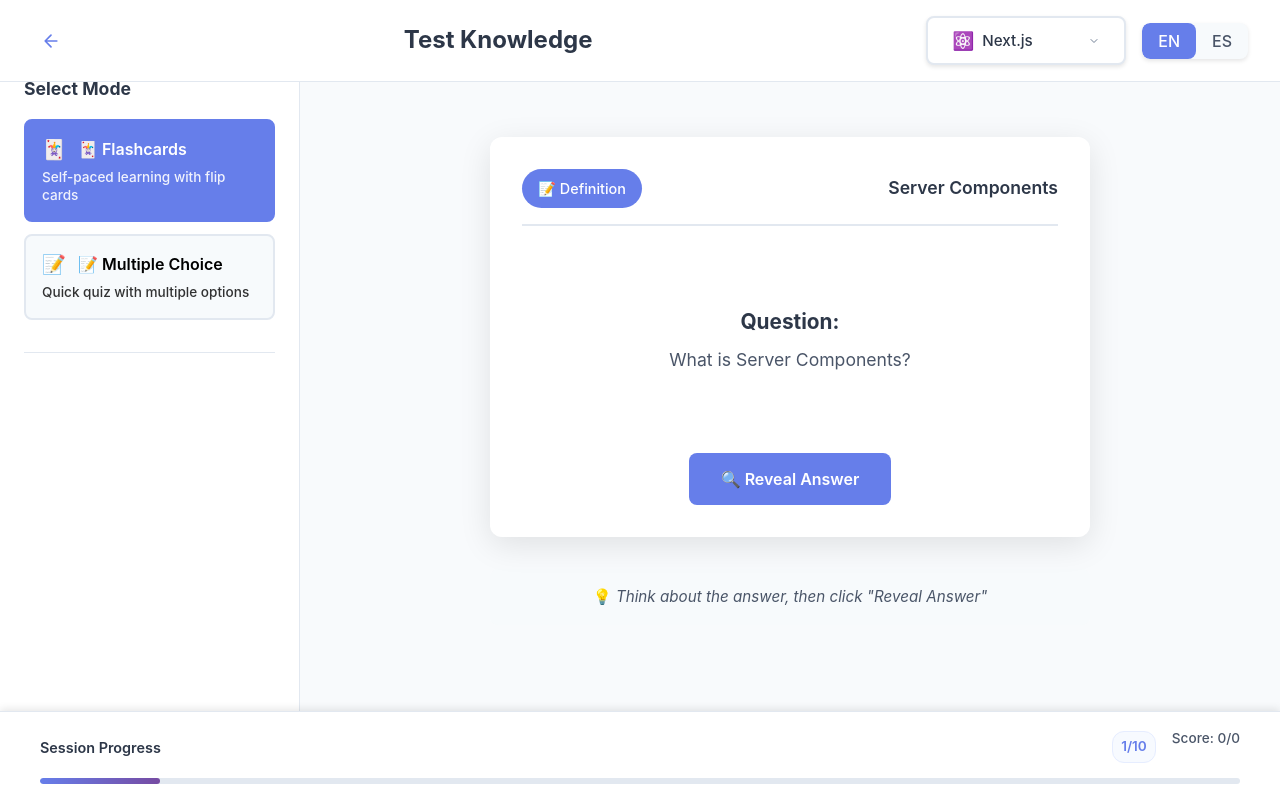
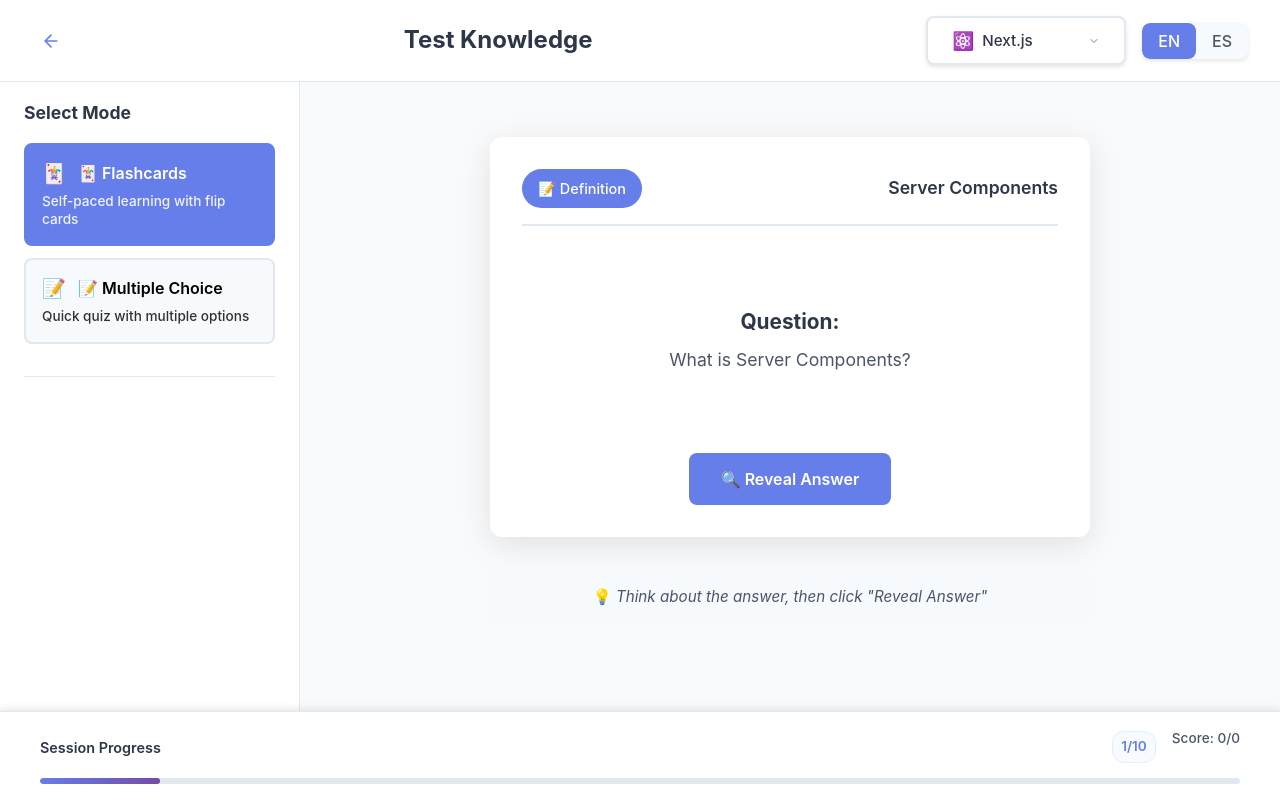
Before and after one commit to silvanatrabalon/learning, a React (Vite) app: page /learning/test-knowledge in a window 1280 px wide. Built offline with nearby package versions, Linux system fonts and the light colour scheme.

Commit message:
fix: mobile

```diff
--- a/src/components/FlashCard.css
+++ b/src/components/FlashCard.css
@@ -262,3 +262,10 @@
     font-size: 0.85rem;
   }
 }
+
+/* iPad specific styling (820x1180) - add more top margin */
+@media (min-width: 769px) and (max-width: 820px) {
+  .flashcard-container {
+    margin-top: 2rem;
+  }
+}
--- a/src/components/ModeSelector.css
+++ b/src/components/ModeSelector.css
@@ -18,6 +18,13 @@
   margin-bottom: 1rem;
   color: #2d3748;
   font-size: 1.1rem;
+}
+
+/* Add more top margin for desktop screens */
+@media (min-width: 821px) {
+  .mode-selector h3 {
+    margin-top: 1.5rem;
+  }
 }
 
 .mode-list {
--- a/src/components/MultipleChoiceCard.css
+++ b/src/components/MultipleChoiceCard.css
@@ -361,3 +361,10 @@
     line-height: 1.25;
   }
 }
+
+/* iPad specific styling (820x1180) - add more top margin */
+@media (min-width: 769px) and (max-width: 820px) {
+  .multiple-choice-container {
+    margin-top: 2rem;
+  }
+}
```
